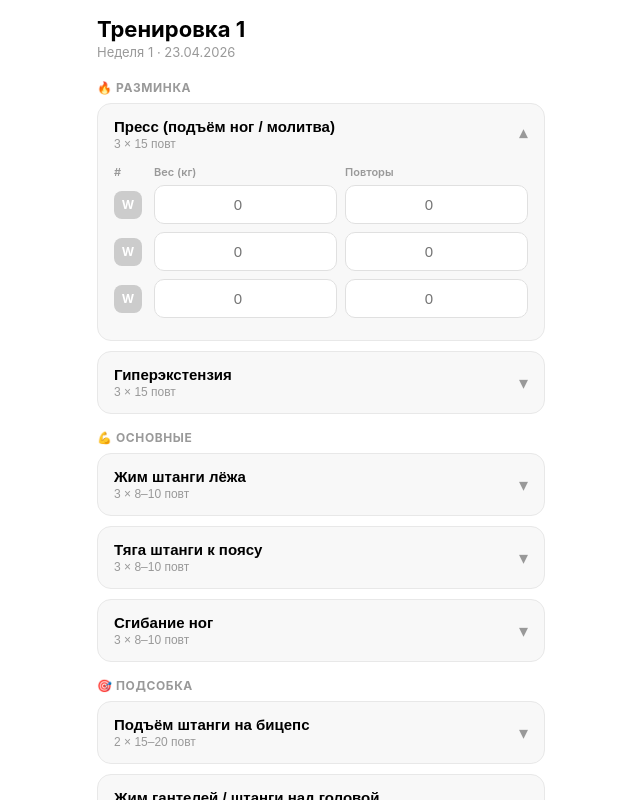
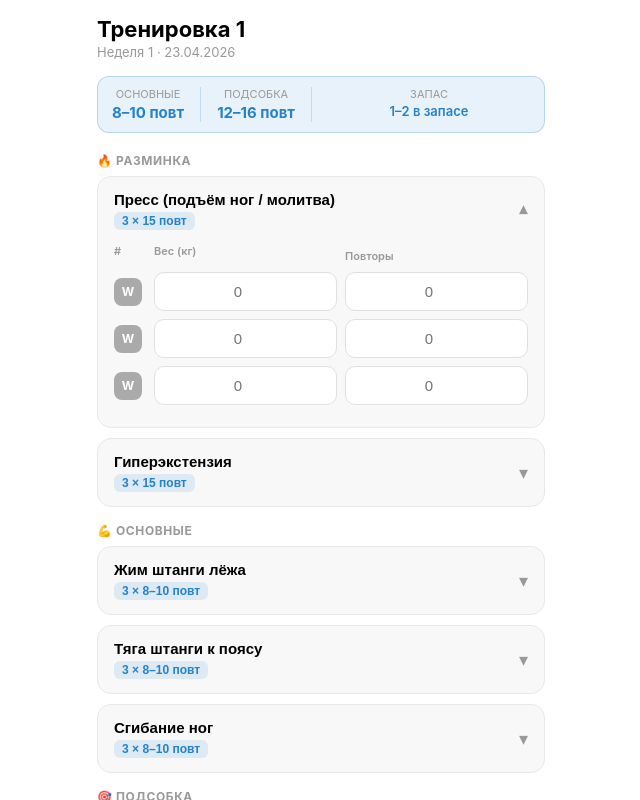
Before and after one commit to Artemleadl/workout-tg-app, a React (Vite) app: page / in a window 1280 px wide. Both pictures are taken after a click on the button 640 px from the left and 277 px from the top of the page. Shown: the top 800 px of the page, without its empty margins (319-959 px from the left). Built offline with nearby package versions, Linux system fonts and the light colour scheme; no server answers.

Commit message:
feat: target reps highlight per week — green/orange/red by zone

```diff
--- a/src/data/program.ts
+++ b/src/data/program.ts
@@ -45,9 +45,24 @@ export const WORKOUT_PROGRAM: WorkoutDay[] = [
   },
 ]
 
+// Целевые повторы по неделям: [min, max]
+export const WEEK_REPS: Record<number, { main: [number, number]; accessory: [number, number]; rir: string }> = {
+  1: { main: [8, 10], accessory: [12, 16], rir: '1–2 в запасе' },
+  2: { main: [8, 10], accessory: [12, 16], rir: '1–2 в запасе' },
+  3: { main: [8, 10], accessory: [12, 16], rir: '0–1 в запасе' },
+  4: { main: [6, 8],  accessory: [10, 12], rir: '0–1 в запасе' },
+}
+
 export const WEEK_SCHEME = [
   { week: 1, label: 'Неделя 1 — втягивающая', mainReps: '8–10', mainRPE: '1–2 в запасе' },
   { week: 2, label: 'Неделя 2', mainReps: '8–10', mainRPE: '1–2 в запасе' },
   { week: 3, label: 'Неделя 3', mainReps: '8–10', mainRPE: '0–1 в запасе' },
   { week: 4, label: 'Неделя 4', mainReps: '6–8', mainRPE: '0–1 в запасе' },
 ]
+
+export function getTargetReps(weekNumber: number, isAccessory: boolean, isWarmup: boolean): [number, number] | null {
+  if (isWarmup) return null
+  const scheme = WEEK_REPS[weekNumber]
+  if (!scheme) return null
+  return isAccessory ? scheme.accessory : scheme.main
+}
--- a/src/pages/Workout.tsx
+++ b/src/pages/Workout.tsx
@@ -1,5 +1,5 @@
 import { useEffect, useRef, useState } from 'react'
-import { WORKOUT_PROGRAM } from '../data/program'
+import { WORKOUT_PROGRAM, WEEK_REPS, getTargetReps } from '../data/program'
 import { createSession, getLastSetsForExercise, saveSets } from '../lib/supabase'
 import { tg, getTelegramUserId } from '../lib/tg'
 import type { Exercise, SetEntry } from '../types'
@@ -22,9 +22,24 @@ function makeDefaultSets(exercise: Exercise): SetEntry[] {
   }))
 }
 
+function getRepsStatus(reps: number | null, target: [number, number] | null): 'idle' | 'hit' | 'low' | 'high' {
+  if (reps == null || target == null) return 'idle'
+  if (reps >= target[0] && reps <= target[1]) return 'hit'
+  if (reps < target[0]) return 'low'
+  return 'high'
+}
+
+const STATUS_COLORS = {
+  idle:  { border: 'var(--tg-theme-secondary-bg-color, #e0e0e0)', bg: 'var(--tg-theme-bg-color, #fff)' },
+  hit:   { border: '#34c759', bg: 'rgba(52,199,89,0.08)' },
+  low:   { border: '#ff9500', bg: 'rgba(255,149,0,0.08)' },
+  high:  { border: '#ff3b30', bg: 'rgba(255,59,48,0.08)' },
+}
+
 export function Workout({ workoutNumber, weekNumber, onBack, onDone }: Props) {
   const day = WORKOUT_PROGRAM.find((d) => d.number === workoutNumber)!
   const userId = getTelegramUserId()
+  const weekReps = WEEK_REPS[weekNumber]
 
   const [logs, setLogs] = useState<ExerciseLogs>(() =>
     Object.fromEntries(day.exercises.map((e) => [e.id, makeDefaultSets(e)])),
@@ -112,11 +127,39 @@ export function Workout({ workoutNumber, weekNumber, onBack, onDone }: Props) {
 
   return (
     <div style={{ padding: '16px', maxWidth: 480, margin: '0 auto', paddingBottom: 80 }}>
-      <div style={{ marginBottom: 20 }}>
+      <div style={{ marginBottom: 16 }}>
         <h2 style={{ fontSize: 22, fontWeight: 700 }}>{day.title}</h2>
         <p style={{ fontSize: 13, color: 'var(--tg-theme-hint-color, #999)', marginTop: 2 }}>
           Неделя {weekNumber} · {new Date().toLocaleDateString('ru-RU')}
         </p>
+      </div>
+
+      {/* Week plan banner */}
+      <div style={{
+        marginBottom: 20, padding: '10px 14px', borderRadius: 12,
+        background: 'rgba(36,129,204,0.1)', border: '1px solid rgba(36,129,204,0.25)',
+        display: 'flex', gap: 16,
+      }}>
+        <div style={{ textAlign: 'center' }}>
+          <p style={{ fontSize: 11, color: 'var(--tg-theme-hint-color, #999)', marginBottom: 2 }}>ОСНОВНЫЕ</p>
+          <p style={{ fontSize: 15, fontWeight: 700, color: 'var(--tg-theme-button-color, #2481cc)' }}>
+            {weekReps.main[0]}–{weekReps.main[1]} повт
+          </p>
+        </div>
+        <div style={{ width: 1, background: 'rgba(36,129,204,0.2)' }} />
+        <div style={{ textAlign: 'center' }}>
+          <p style={{ fontSize: 11, color: 'var(--tg-theme-hint-color, #999)', marginBottom: 2 }}>ПОДСОБКА</p>
+          <p style={{ fontSize: 15, fontWeight: 700, color: 'var(--tg-theme-button-color, #2481cc)' }}>
+            {weekReps.accessory[0]}–{weekReps.accessory[1]} повт
+          </p>
+        </div>
+        <div style={{ width: 1, background: 'rgba(36,129,204,0.2)' }} />
+        <div style={{ textAlign: 'center', flex: 1 }}>
+          <p style={{ fontSize: 11, color: 'var(--tg-theme-hint-color, #999)', marginBottom: 2 }}>ЗАПАС</p>
+          <p style={{ fontSize: 13, fontWeight: 600, color: 'var(--tg-theme-button-color, #2481cc)' }}>
+            {weekReps.rir}
+          </p>
+        </div>
       </div>
 
       {/* Section labels */}
@@ -141,6 +184,7 @@ export function Workout({ workoutNumber, weekNumber, onBack, onDone }: Props) {
                   key={exercise.id}
                   exercise={exercise}
                   sets={logs[exercise.id]}
+                  weekNumber={weekNumber}
                   expanded={expandedId === exercise.id}
                   onToggle={() => setExpandedId((prev) => (prev === exercise.id ? null : exercise.id))}
                   onUpdate={(i, field, val) => updateSet(exercise.id, i, field, val)}
@@ -151,7 +195,6 @@ export function Workout({ workoutNumber, weekNumber, onBack, onDone }: Props) {
         )
       })}
 
-      {/* Fallback save button for browser testing */}
       {!tg && (
         <button
           onClick={handleSave}
@@ -173,13 +216,19 @@ export function Workout({ workoutNumber, weekNumber, onBack, onDone }: Props) {
 interface CardProps {
   exercise: Exercise
   sets: SetEntry[]
+  weekNumber: number
   expanded: boolean
   onToggle: () => void
   onUpdate: (index: number, field: 'weight' | 'reps', value: string) => void
 }
 
-function ExerciseCard({ exercise, sets, expanded, onToggle, onUpdate }: CardProps) {
-  const filledSets = sets.filter((s) => s.weight != null || s.reps != null).length
+function ExerciseCard({ exercise, sets, weekNumber, expanded, onToggle, onUpdate }: CardProps) {
+  const target = getTargetReps(weekNumber, exercise.isAccessory ?? false, exercise.isWarmup ?? false)
+  const filledSets = sets.filter((s) => !s.isWarmup && (s.weight != null || s.reps != null)).length
+  const hitSets = sets.filter((s) => !s.isWarmup && getRepsStatus(s.reps, target) === 'hit').length
+  const workingSets = sets.filter((s) => !s.isWarmup).length
+
+  const targetLabel = target ? `${target[0]}–${target[1]}` : exercise.repsRange
 
   return (
     <div style={{
@@ -199,15 +248,25 @@ function ExerciseCard({ exercise, sets, expanded, onToggle, onUpdate }: CardProp
         }}
       >
         <div style={{ flex: 1, marginRight: 8 }}>
-          <p style={{ fontWeight: 600, fontSize: 15, color: 'var(--tg-theme-text-color, #000)', marginBottom: 2 }}>
+          <p style={{ fontWeight: 600, fontSize: 15, color: 'var(--tg-theme-text-color, #000)', marginBottom: 4 }}>
             {exercise.name}
           </p>
-          <p style={{ fontSize: 12, color: 'var(--tg-theme-hint-color, #999)' }}>
-            {exercise.sets} × {exercise.repsRange} повт
+          <div style={{ display: 'flex', alignItems: 'center', gap: 8, flexWrap: 'wrap' }}>
+            <span style={{
+              fontSize: 12, fontWeight: 600, padding: '2px 8px', borderRadius: 6,
+              background: 'rgba(36,129,204,0.12)', color: 'var(--tg-theme-button-color, #2481cc)',
+            }}>
+              {exercise.sets} × {targetLabel} повт
+            </span>
             {filledSets > 0 && (
-              <span style={{ color: '#34c759', marginLeft: 6 }}>✓ {filledSets}/{exercise.sets}</span>
+              <span style={{
+                fontSize: 12, fontWeight: 600,
+                color: hitSets === workingSets ? '#34c759' : hitSets > 0 ? '#ff9500' : 'var(--tg-theme-hint-color, #999)',
+              }}>
+                {hitSets === workingSets ? '✓' : `${hitSets}/${workingSets}`} в цель
+              </span>
             )}
-          </p>
+          </div>
         </div>
         <span style={{ fontSize: 18, color: 'var(--tg-theme-hint-color, #999)', transform: expanded ? 'rotate(180deg)' : 'none', transition: 'transform 0.2s' }}>
           ▾
@@ -218,23 +277,34 @@ function ExerciseCard({ exercise, sets, expanded, onToggle, onUpdate }: CardProp
       {expanded && (
         <div style={{ padding: '0 16px 14px' }}>
           {/* Column headers */}
-          <div style={{ display: 'grid', gridTemplateColumns: '32px 1fr 1fr', gap: 8, marginBottom: 6 }}>
+          <div style={{ display: 'grid', gridTemplateColumns: '32px 1fr 1fr', gap: 8, marginBottom: 8 }}>
             <span style={{ fontSize: 11, color: 'var(--tg-theme-hint-color, #999)', fontWeight: 600 }}>#</span>
             <span style={{ fontSize: 11, color: 'var(--tg-theme-hint-color, #999)', fontWeight: 600 }}>Вес (кг)</span>
-            <span style={{ fontSize: 11, color: 'var(--tg-theme-hint-color, #999)', fontWeight: 600 }}>Повторы</span>
+            <div>
+              <span style={{ fontSize: 11, color: 'var(--tg-theme-hint-color, #999)', fontWeight: 600 }}>
+                Повторы
+              </span>
+              {target && (
+                <span style={{ fontSize: 11, color: 'var(--tg-theme-button-color, #2481cc)', marginLeft: 4 }}>
+                  · цель {target[0]}–{target[1]}
+                </span>
+              )}
             </div>
-          {sets.map((set, i) => (
+          </div>
+
+          {sets.map((set, i) => {
+            const status = set.isWarmup ? 'idle' : getRepsStatus(set.reps, target)
+            const colors = STATUS_COLORS[status]
+            return (
               <div
                 key={i}
-              style={{
-                display: 'grid', gridTemplateColumns: '32px 1fr 1fr', gap: 8, marginBottom: 8, alignItems: 'center',
-              }}
+                style={{ display: 'grid', gridTemplateColumns: '32px 1fr 1fr', gap: 8, marginBottom: 8, alignItems: 'center' }}
               >
                 <span style={{
                   width: 28, height: 28, borderRadius: 8,
-                background: set.isWarmup ? 'var(--tg-theme-hint-color, #ccc)' : 'var(--tg-theme-button-color, #2481cc)',
+                  background: set.isWarmup ? '#aaa' : 'var(--tg-theme-button-color, #2481cc)',
                   color: '#fff', display: 'flex', alignItems: 'center', justifyContent: 'center',
-                fontSize: 12, fontWeight: 700,
+                  fontSize: 12, fontWeight: 700, flexShrink: 0,
                 }}>
                   {set.isWarmup ? 'W' : set.setNumber}
                 </span>
@@ -244,25 +314,58 @@ function ExerciseCard({ exercise, sets, expanded, onToggle, onUpdate }: CardProp
                   placeholder="0"
                   value={set.weight ?? ''}
                   onChange={(e) => onUpdate(i, 'weight', e.target.value)}
-                style={inputStyle}
+                  style={{ ...baseInputStyle }}
                 />
+                <div style={{ position: 'relative' }}>
                   <input
                     type="number"
                     inputMode="numeric"
-                placeholder="0"
+                    placeholder={target ? `${target[0]}–${target[1]}` : '0'}
                     value={set.reps ?? ''}
                     onChange={(e) => onUpdate(i, 'reps', e.target.value)}
-                style={inputStyle}
+                    style={{
+                      ...baseInputStyle,
+                      border: `1.5px solid ${colors.border}`,
+                      background: colors.bg,
+                      fontWeight: status !== 'idle' ? 700 : 500,
+                      color: status === 'hit' ? '#34c759' : status === 'low' ? '#ff9500' : status === 'high' ? '#ff3b30' : 'var(--tg-theme-text-color, #000)',
+                    }}
                   />
+                  {status === 'hit' && set.reps != null && (
+                    <span style={{ position: 'absolute', right: 6, top: '50%', transform: 'translateY(-50%)', fontSize: 12 }}>✓</span>
+                  )}
+                  {status === 'low' && set.reps != null && (
+                    <span style={{ position: 'absolute', right: 6, top: '50%', transform: 'translateY(-50%)', fontSize: 12 }}>↑</span>
+                  )}
                 </div>
-          ))}
+              </div>
+            )
+          })}
+
+          {/* Legend */}
+          {target && (
+            <div style={{ display: 'flex', gap: 10, marginTop: 4, flexWrap: 'wrap' }}>
+              <LegendItem color="#34c759" label={`${target[0]}–${target[1]} — в цель`} />
+              <LegendItem color="#ff9500" label={`< ${target[0]} — добавь повторы`} />
+              <LegendItem color="#ff3b30" label={`> ${target[1]} — снизь вес`} />
+            </div>
+          )}
         </div>
       )}
     </div>
   )
 }
 
-const inputStyle: React.CSSProperties = {
+function LegendItem({ color, label }: { color: string; label: string }) {
+  return (
+    <div style={{ display: 'flex', alignItems: 'center', gap: 4 }}>
+      <span style={{ width: 8, height: 8, borderRadius: '50%', background: color, flexShrink: 0 }} />
+      <span style={{ fontSize: 11, color: 'var(--tg-theme-hint-color, #999)' }}>{label}</span>
+    </div>
+  )
+}
+
+const baseInputStyle: React.CSSProperties = {
   width: '100%',
   padding: '10px 12px',
   borderRadius: 10,
@@ -273,4 +376,5 @@ const inputStyle: React.CSSProperties = {
   fontWeight: 500,
   outline: 'none',
   textAlign: 'center',
+  transition: 'border-color 0.15s, background 0.15s',
 }
```
Also changed, not shown: 1 other file (tests, documents, lock files or other folders). Lines whose indentation alone changed are shown as unchanged.
